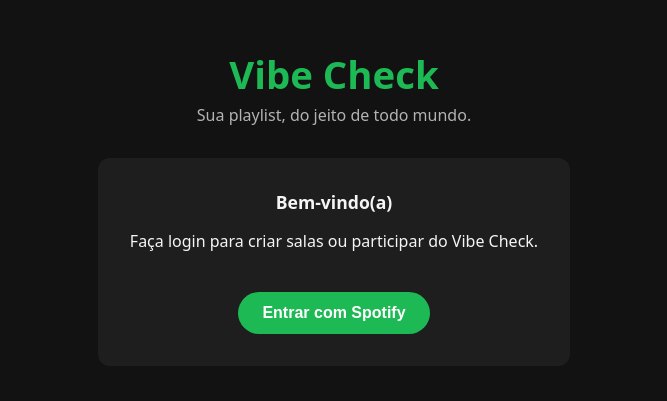
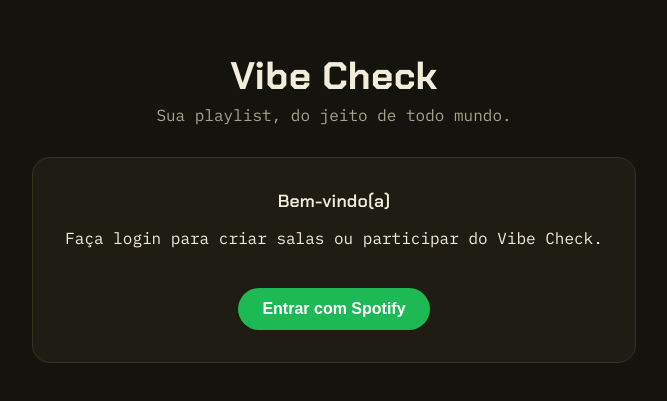
Before and after one commit to micaeltoscano/group-music-recommender, a React (Vite) app in the folder frontend/: page /login in a window 1280 px wide. Shown: the part 193-594 px from the top of the page, without its empty margins (306-973 px from the left). Built offline with nearby package versions, Linux system fonts and the light colour scheme; no server answers.

Commit message:
style(frontend): definir tokens visuais do produto
Aplica a paleta, tipografia, formas e componentes-base do design Vibe Check, mantendo as classes existentes retematizadas para as próximas telas.

```diff
--- a/frontend/src/index.css
+++ b/frontend/src/index.css
@@ -1,77 +1,107 @@
+/* =========================================================================
+   Vibe Check — Design tokens (base do frontend)
+   Fonte de verdade visual: docs/design/ (README + screenshots + protótipo).
+   TODA tela nova deve usar estas variáveis (var(--...)) em vez de cores fixas.
+   ========================================================================= */
+
+@import url("https://fonts.googleapis.com/css2?family=Chakra+Petch:wght@500;600;700&family=IBM+Plex+Mono:wght@400;500;600&display=swap");
+
 :root {
-  font-family: system-ui, -apple-system, Segoe UI, Roboto, sans-serif;
-  color-scheme: light dark;
-  background-color: #121212;
-  color: #f5f5f5;
+  /* Cores — base */
+  --bg: #14130d;
+  --surface: #1e1c13;
+  --surface-2: #1a1810;
+  --border: #35331f;
+  --border-2: #3a382a;
+  --hairline: #2b2919;
+
+  /* Cores — acento */
+  --accent: #ff5b1c;         /* signal orange (primário) */
+  --accent-hover: #ff7a45;
+  --accent-2: #a8ae6d;       /* olive (positivo / "safe") */
+
+  /* Texto */
+  --text: #f2ecdb;
+  --muted: #a8a48c;
+  --muted-2: #8b8871;
+  --dim: #5b5945;
+
+  /* Avatares (paleta rotativa por integrante) */
+  --avatar-1: #ff5b1c; --avatar-2: #a8ae6d; --avatar-3: #e0b84a;
+  --avatar-4: #c96f4a; --avatar-5: #8fae8a;
+
+  /* Tipografia */
+  --font-display: "Chakra Petch", system-ui, sans-serif;  /* títulos, números */
+  --font-body: "IBM Plex Mono", ui-monospace, monospace;  /* corpo, UI, labels */
+
+  /* Forma & elevação */
+  --radius-card: 18px;
+  --radius-btn: 12px;
+  --radius-pill: 999px;
+  --shadow-hero: 0 24px 80px rgba(255, 91, 28, 0.18);
+
+  color-scheme: dark;
+  font-family: var(--font-body);
+  background-color: var(--bg);
+  color: var(--text);
 }
 
-* {
-  box-sizing: border-box;
-}
+* { box-sizing: border-box; }
 
 body {
   margin: 0;
+  min-height: 100vh;
   display: flex;
-  min-height: 100vh;
   justify-content: center;
   align-items: center;
+  background: var(--bg);
 }
 
-.app {
-  text-align: center;
-  padding: 2rem;
+/* Títulos e números usam a fonte de display */
+h1, h2, h3, .display { font-family: var(--font-display); letter-spacing: 0.01em; }
+
+h1 { margin: 0; font-size: 2.4rem; color: var(--text); font-weight: 700; }
+h2 { margin-top: 0; font-size: 1.1rem; font-weight: 600; }
+
+/* Eyebrow / label em bracket, ex.: [ VC-01 · LOGIN MODULE ] */
+.eyebrow {
+  font-size: 10px; text-transform: uppercase; letter-spacing: 0.18em;
+  color: var(--dim); font-weight: 600;
 }
 
-h1 {
-  margin: 0;
-  font-size: 2.4rem;
-  color: #1db954;
+/* ---- Componentes reutilizáveis (base para novas telas) ---- */
+
+.btn {
+  font-family: var(--font-body); font-weight: 600; font-size: 0.9rem;
+  padding: 0.7rem 1.2rem; border-radius: var(--radius-btn);
+  border: 1px solid transparent; cursor: pointer; transition: background 0.15s, border-color 0.15s;
+}
+.btn-primary { background: var(--accent); color: #14130d; }
+.btn-primary:hover { background: var(--accent-hover); }
+.btn-outline { background: transparent; color: var(--accent-2); border-color: var(--accent-2); }
+.btn-outline:hover { background: rgba(168, 174, 109, 0.1); }
+
+.pill {
+  display: inline-flex; align-items: center; gap: 0.4rem;
+  padding: 0.3rem 0.7rem; border-radius: var(--radius-pill);
+  border: 1px solid var(--border); font-size: 0.8rem; color: var(--muted);
 }
 
-.subtitle {
-  margin-top: 0.25rem;
-  color: #b3b3b3;
+/* ---- Classes existentes (retematizadas para o design) ---- */
+
+.app { text-align: center; padding: 2rem; }
+.subtitle { margin-top: 0.25rem; color: var(--muted); }
+
+.card {
+  margin-top: 2rem; padding: 1.5rem 2rem;
+  border-radius: var(--radius-card);
+  background: var(--surface); border: 1px solid var(--border);
+  min-width: 320px; text-align: left;
 }
 
-.card {
-  margin-top: 2rem;
-  padding: 1.5rem 2rem;
-  border-radius: 12px;
-  background: #1e1e1e;
-  min-width: 320px;
-  text-align: left;
-}
+.status-row { display: flex; align-items: center; gap: 0.75rem; padding: 0.4rem 0; }
+.status-dot { width: 12px; height: 12px; border-radius: 50%; flex: none; }
+.status-label { flex: 1; }
+.status-value { font-variant: small-caps; color: var(--muted); }
 
-.card h2 {
-  margin-top: 0;
-  font-size: 1.1rem;
-}
-
-.status-row {
-  display: flex;
-  align-items: center;
-  gap: 0.75rem;
-  padding: 0.4rem 0;
-}
-
-.status-dot {
-  width: 12px;
-  height: 12px;
-  border-radius: 50%;
-  flex: none;
-}
-
-.status-label {
-  flex: 1;
-}
-
-.status-value {
-  font-variant: small-caps;
-  color: #b3b3b3;
-}
-
-.hint {
-  margin-top: 1rem;
-  font-size: 0.8rem;
-  color: #777;
-}
+.hint { margin-top: 1rem; font-size: 0.8rem; color: var(--dim); }
```
